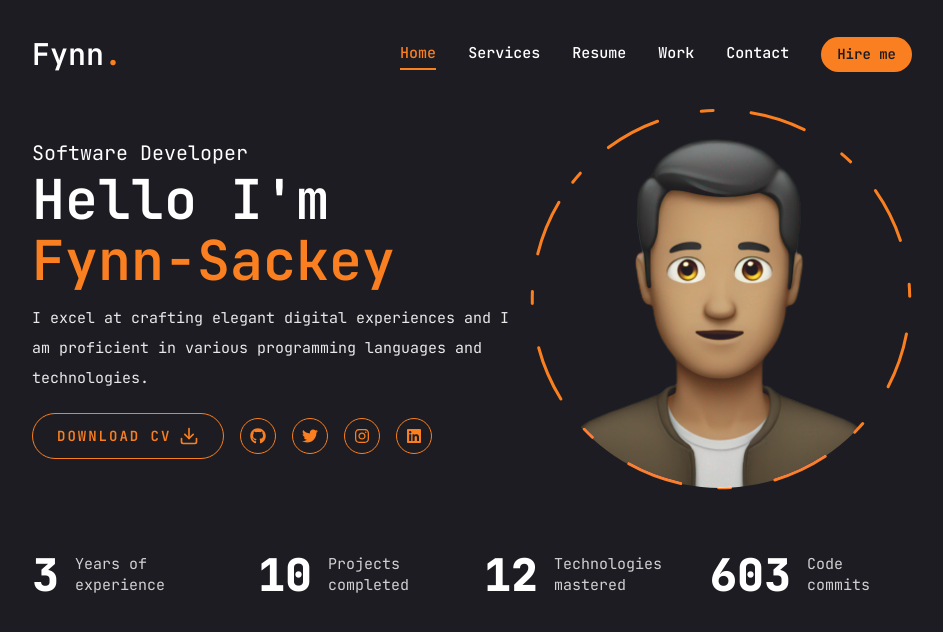
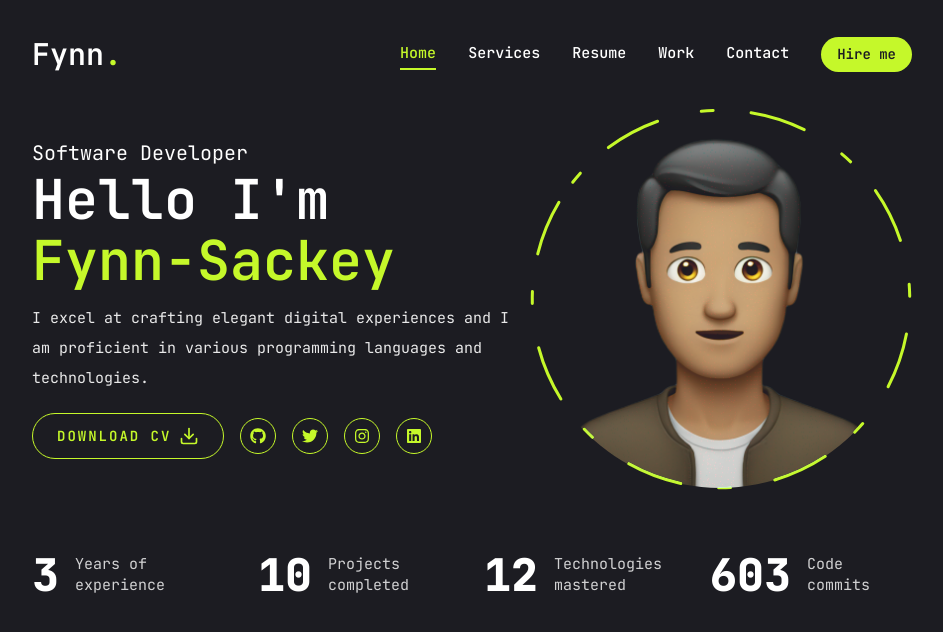
Before and after one commit to InFynnity8/fynn-portfolio, a Next.js app: page / in a window 1280 px wide. Shown: the top 632 px of the page, without its empty margins (168-1111 px from the left). Built offline with nearby package versions, Linux system fonts and the light colour scheme.

Commit message:
accent changed

```diff
--- a/app/globals.css
+++ b/app/globals.css
@@ -35,6 +35,6 @@
     -webkit-text-stroke: 1px #ffffff;
   }
   .text-outline-hover {
-    -webkit-text-stroke: 1px #fa7f20;
+    -webkit-text-stroke: 1px theme('colors.accent.DEFAULT');
   }
 }
--- a/components/Photo.jsx
+++ b/components/Photo.jsx
@@ -42,7 +42,7 @@ const Photo = () => {
             cx="253"
             cy="253"
             r="250"
-            stroke="#fa7f20"
+            stroke='hsl(75,94%, 57%)'
             strokeWidth="4"
             strokeLinecap="round"
             strokeLinejoin="round"
--- a/tailwind.config.js
+++ b/tailwind.config.js
@@ -25,8 +25,8 @@ module.exports = {
 			colors: {
 				primary: "#1c1c22",
 				accent: {
-					DEFAULT: '#fa7f20',
-					hover: '#d65109',
+					DEFAULT: 'hsl(75,94%, 57%)',
+					hover: 'hsl(90,94%, 57%)',
 				}
 			}
 		},
```
